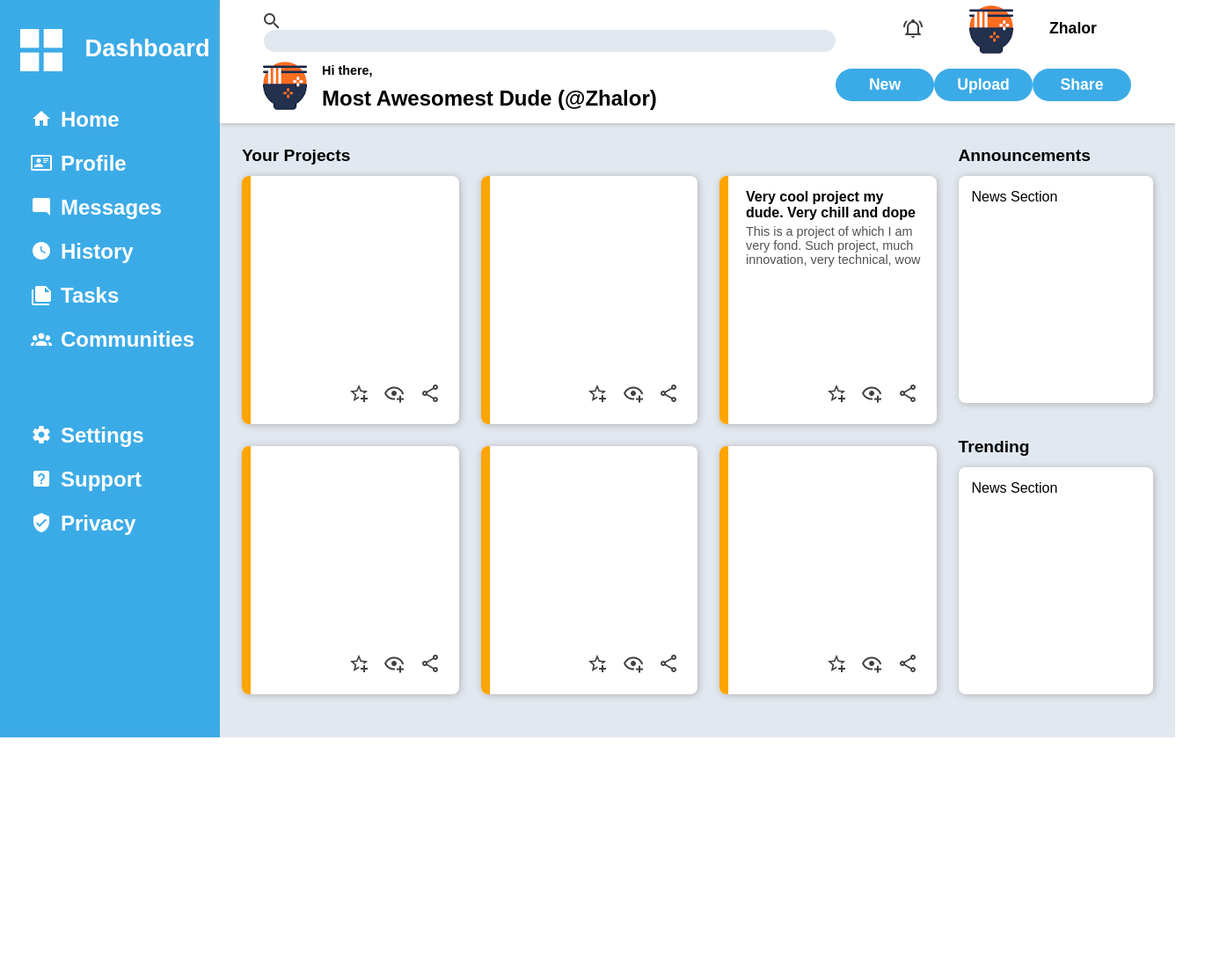
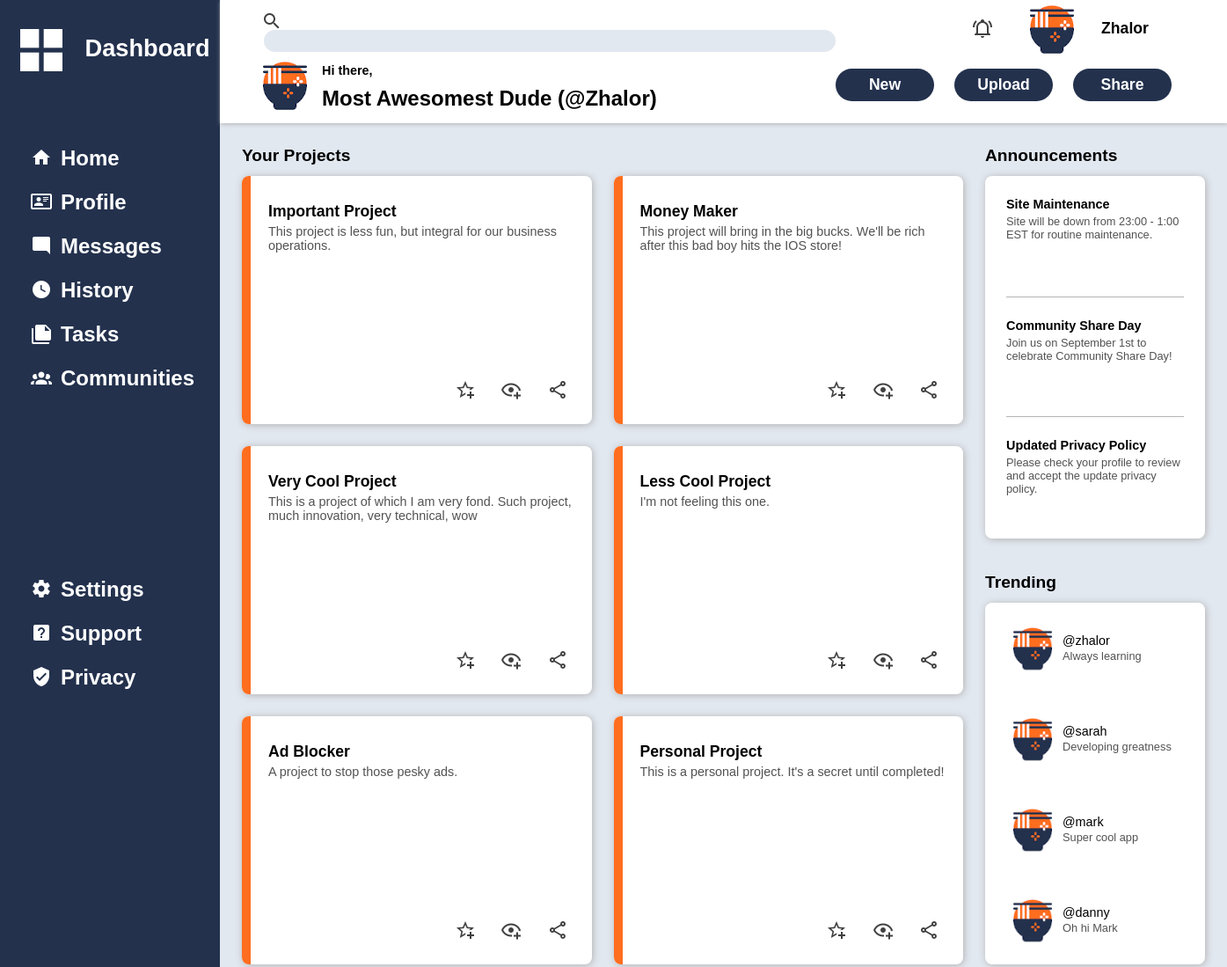
Before and after one commit to Zhalor/Admin-Dashboard, a plain HTML site: page index.html in a window 1280 px wide. Shown: the top 1099 px of the page at 88% size, 1395 px wide, since content can reach past the window. Before the commit the page ends 838 px from the top, so only its background shows below. Drawn offline with Linux system fonts and the light colour scheme.

Commit message:
Finish project design and add placeholders
Finished the project design and formatting. Formatted Announcements and
Trending sections. Added placeholder text and images. Changed color
scheme to match profile picture.

```diff
--- a/index.html
+++ b/index.html
@@ -37,8 +37,8 @@
       <p class="section-heading">Announcements</p>
       <div class="projects">
         <div>
-          <p class="project-title"></p>
-          <p></p>
+          <p class="project-title">Important Project</p>
+          <p>This project is less fun, but integral for our business operations.</p>
           <div class="media-icons">
             <img src="./images/star.png" alt="favorite">
             <img src="./images/eye.png" alt="watch">
@@ -46,8 +46,10 @@
           </div>
         </div>
         <div>
-          <p class="project-title"></p>
-          <p></p>
+          <p class="project-title">Money Maker</p>
+          <p>This project will bring in the big bucks. We'll be rich after this bad boy hits
+            the IOS store!
+          </p>
           <div class="media-icons">
             <img src="./images/star.png" alt="favorite">
             <img src="./images/eye.png" alt="watch">
@@ -55,7 +57,7 @@
           </div>
         </div>
         <div>
-          <p class="project-title">Very cool project my dude. Very chill and dope</p>
+          <p class="project-title">Very Cool Project</p>
           <p>This is a project of which I am very fond. Such project, much innovation, very technical, wow</p>
           <div class="media-icons">
             <img src="./images/star.png" alt="favorite">
@@ -64,8 +66,8 @@
           </div>
         </div>
         <div>
-          <p class="project-title"></p>
-          <p></p>
+          <p class="project-title">Less Cool Project</p>
+          <p>I'm not feeling this one.</p>
           <div class="media-icons">
             <img src="./images/star.png" alt="favorite">
             <img src="./images/eye.png" alt="watch">
@@ -73,8 +75,8 @@
           </div>
         </div>
         <div>
-          <p class="project-title"></p>
-          <p></p>
+          <p class="project-title">Ad Blocker</p>
+          <p>A project to stop those pesky ads.</p>
           <div class="media-icons">
             <img src="./images/star.png" alt="favorite">
             <img src="./images/eye.png" alt="watch">
@@ -82,8 +84,8 @@
           </div>
         </div>
         <div>
-          <p class="project-title"></p>
-          <p></p>
+          <p class="project-title">Personal Project</p>
+          <p>This is a personal project. It's a secret until completed!</p>
           <div class="media-icons">
             <img src="./images/star.png" alt="favorite">
             <img src="./images/eye.png" alt="watch">
@@ -92,9 +94,43 @@
         </div>
       </div>
       <div class="news">
-        <div>News Section</div>
+        <div class="announcements">
+          <div>
+            <p class="announcement-title">Site Maintenance</p>
+            <p>Site will be down from 23:00 - 1:00 EST for routine maintenance.</p>
+          </div>
+          <div>
+            <p class="announcement-title">Community Share Day</p>
+            <p>Join us on September 1st to celebrate Community Share Day!</p>
+          </div>
+          <div>
+            <p class="announcement-title">Updated Privacy Policy</p>
+            <p>Please check your profile to review and accept the update privacy policy.</p>
+          </div>
+        </div>
         <p class="section-heading">Trending</p>
-        <div>News Section</div>
+        <div class="trending">
+          <div class="trending-item">
+            <img src="./images/profilepic.png" alt="User Logo">
+            <p>@zhalor</p>
+            <p>Always learning</p>
+          </div>
+          <div class="trending-item">
+            <img src="./images/profilepic.png" alt="User Logo">
+            <p>@sarah</p>
+            <p>Developing greatness</p>
+          </div>
+          <div class="trending-item">
+            <img src="./images/profilepic.png" alt="User Logo">
+            <p>@mark</p>
+            <p>Super cool app</p>
+          </div>
+          <div class="trending-item">
+            <img src="./images/profilepic.png" alt="User Logo">
+            <p>@danny</p>
+            <p>Oh hi Mark</p>
+          </div>
+        </div>
       </div>
     </div>
     <div class="sidebar">
--- a/styles.css
+++ b/styles.css
@@ -54,7 +54,7 @@ label > img {
   align-items: center;
   justify-items: center;
   justify-content: right;
-  gap: 25px;
+  gap: 15px;
   padding-right: 80px;
   font-weight: 700;
   font-size: 1.1rem;
@@ -83,14 +83,15 @@ label > img {
 
 .buttons {
   display: grid;
-  grid-template: 1fr / 1fr 1fr 1fr;
+  grid-template: 1fr / repeat(3, 135px);
   align-items: center;
-  justify-items: center;
-  padding-right: 50px;
+  justify-items: start;
+  justify-content: end;
+  padding-right: 40px;
 }
 
 .buttons > button {
-  background-color: #3babe7;
+  background-color: #23314D;
   color: white;
   border-radius: 20px;
   border: none;
@@ -105,7 +106,7 @@ label > img {
   grid-row: 2;
   background-color: aquamarine;
   display: grid;
-  grid-template: 48px 1fr / 3fr 1fr;
+  grid-template: 48px 1fr / 3fr 300px;
   background-color: #E2E8F0;
   padding-top: 12px;
   padding-bottom: 24px;
@@ -117,6 +118,14 @@ label > img {
   padding-bottom: 12px;
   font-weight: 700;
   font-size: 1.2rem;
+}
+
+.projects {
+  grid-row: 2;
+  display: grid;
+  grid-template-rows: 1fr 1fr;
+  grid-template-columns: repeat(auto-fit, minmax(300px, 1fr));
+  grid-auto-rows: 1fr;
 }
 
 .projects > div {
@@ -138,24 +147,20 @@ label > img {
   top: 0px;
   width: 10px;
   height: 100%;
-  background-color: orange;
+  background-color: #FF6D1F;
   border-radius: 8px 0px 0px 8px;
 }
 
-.projects {
-  grid-row: 2;
-  display: grid;
-  grid-template-rows: 1fr 1fr;
-  grid-template-columns: repeat(auto-fit, minmax(250px, 1fr));
-  grid-auto-rows: 1fr;
-}
-
-.project-title {
+.project-title, .announcement-title {
   align-self: end;
   font-weight: 700;
 }
 
-.project-title + p {
+.project-title {
+  font-size: 1.1rem;
+}
+
+.project-title + p, .announcement-title + p {
   padding-top: 4px;
   font-size: .9rem;
   color: rgb(82, 82, 82);
@@ -167,7 +172,7 @@ label > img {
 }
 
 .media-icons > img {
-  padding: 0px 6px;
+  padding: 0px 12px 8px 12px;
 }
 
 .news {
@@ -180,18 +185,64 @@ label > img {
   background-color: white;
   margin: 0px 25px 25px 25px;
   border-radius: 8px;
-  padding: 15px;
+  padding: 0px 24px;
   box-shadow: 1px 1px 8px 0px rgb(177, 177, 177);
+}
+
+.announcements {
+  display: grid;
+  grid-template-rows: repeat(3, 1fr);
+}
+
+.announcements > div:first-of-type + div {
+  border-top: 1px solid rgb(180, 180, 180);
+  border-bottom: 1px solid rgb(180, 180, 180);
+}
+
+.announcement-title {
+  margin-top: 24px;
+  font-size: .9rem;
+}
+
+.announcement-title + p {
+  font-size: .8rem;
+}
+
+.trending {
+  display: grid;
+  grid-template-rows: repeat(4, 1fr);
+}
+
+.trending-item {
+  display: grid;
+  grid-template: 1fr 1fr / 60px auto;
+}
+
+.trending-item > img {
+  grid-row: 1 / 3;
+  height: 56px;
+  width: auto;
+  align-self: center;
+  justify-self: center;
+}
+
+.trending-item p:first-of-type {
+  align-self: end;
+  font-size: .9rem;
+  padding-left: 4px;
+}
+
+.trending-item p:first-of-type + p {
+  font-size: .8rem;
+  padding: 2px 0px 0px 4px;
+  color: rgb(82, 82, 82);
 }
 
 .sidebar {
   grid-row: 1 / 3;
-  background-color: #3babe7;
+  background-color: #23314D;
   color: white;
   font-weight: 700;
-}
-
-.sidebar {
   display: grid;
   grid-template-rows: 1fr 3fr 3fr;
 }
```
